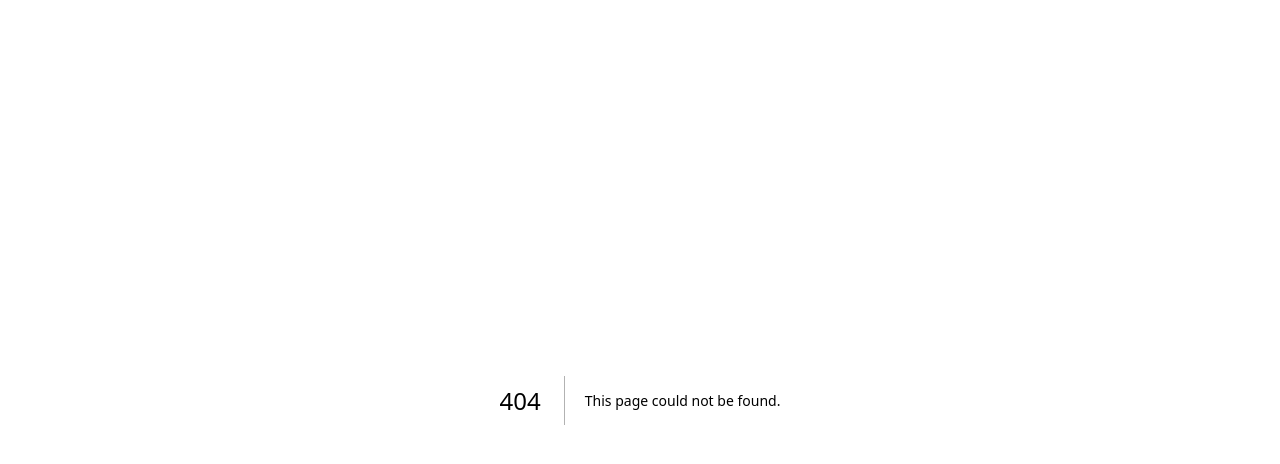
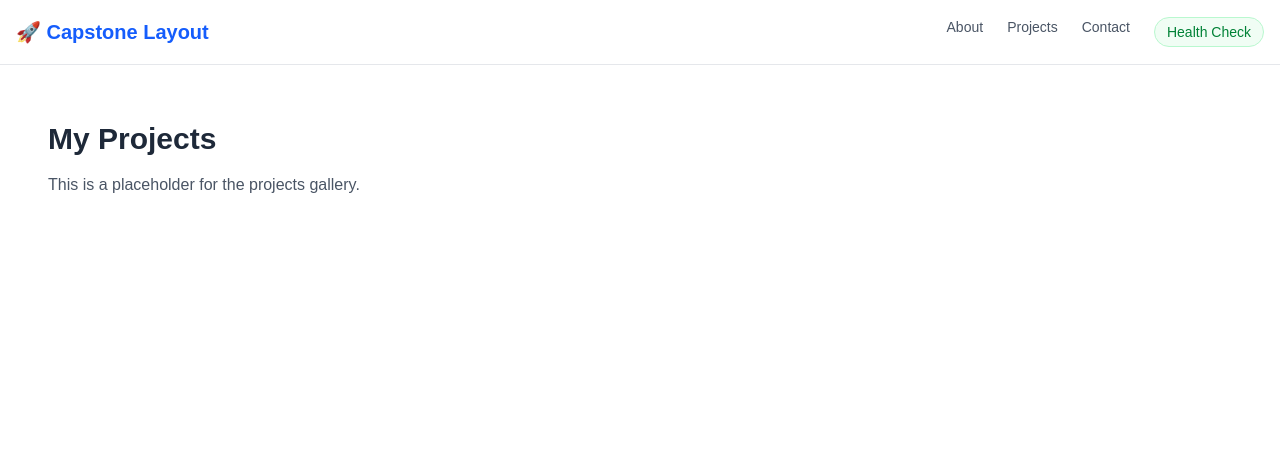
Before and after one commit to Ushbah03/my-capstone-skeleton, a Next.js app: page /projects in a window 1280 px wide. Before the commit this address had no page. Shown: the top 464 px of the page. Built offline with nearby package versions, Linux system fonts and the light colour scheme.

Commit message:
Add capstone layout, navigation, and health page

```diff
--- /dev/null
+++ b/app/about/page.tsx
@@ -0,0 +1,8 @@
+export default function AboutPage() {
+  return (
+    <div className="p-8">
+      <h1 className="text-3xl font-bold text-gray-800">About Me</h1>
+      <p className="mt-4 text-gray-600">This is a placeholder for the about section.</p>
+    </div>
+  );
+}
--- /dev/null
+++ b/app/contact/page.tsx
@@ -0,0 +1,8 @@
+export default function ContactPage() {
+  return (
+    <div className="p-8">
+      <h1 className="text-3xl font-bold text-gray-800">Contact</h1>
+      <p className="mt-4 text-gray-600">This is a placeholder for the contact form.</p>
+    </div>
+  );
+}
--- /dev/null
+++ b/app/health/page.tsx
@@ -0,0 +1,22 @@
+export default async function HealthPage() {
+  const res = await fetch("https://jsonplaceholder.typicode.com/users?_limit=3", {
+    cache: "no-store",
+  });
+
+  if (!res.ok) throw new Error("Failed to fetch data");
+  const users = await res.json();
+
+  return (
+    <div className="p-8">
+      <h1 className="text-3xl font-bold text-green-600 mb-4">🏥 System Status: Operational</h1>
+      <div className="space-y-4">
+        {users.map((user: any) => (
+          <div key={user.id} className="p-4 border border-gray-200 rounded bg-white shadow-sm">
+            <h2 className="font-semibold text-gray-800">{user.name}</h2>
+            <p className="text-sm text-gray-500">{user.email}</p>
+          </div>
+        ))}
+      </div>
+    </div>
+  );
+}
--- a/app/layout.tsx
+++ b/app/layout.tsx
@@ -1,20 +1,10 @@
 import type { Metadata } from "next";
-import { Geist, Geist_Mono } from "next/font/google";
+import Link from "next/link";
 import "./globals.css";
 
-const geistSans = Geist({
-  variable: "--font-geist-sans",
-  subsets: ["latin"],
-});
-
-const geistMono = Geist_Mono({
-  variable: "--font-geist-mono",
-  subsets: ["latin"],
-});
-
 export const metadata: Metadata = {
-  title: "Create Next App",
-  description: "Generated by create next app",
+  title: "My Portfolio Capstone",
+  description: "Built with Next.js and Tailwind",
 };
 
 export default function RootLayout({
@@ -23,11 +13,36 @@ export default function RootLayout({
   children: React.ReactNode;
 }>) {
   return (
-    <html
-      lang="en"
-      className={`${geistSans.variable} ${geistMono.variable} h-full antialiased`}
-    >
-      <body className="min-h-full flex flex-col">{children}</body>
+    <html lang="en">
+      <body className="min-h-screen flex flex-col bg-gray-50 antialiased">
+        {/* Navigation Navbar */}
+        <header className="bg-white border-b border-gray-200 sticky top-0 z-50">
+          <nav className="max-w-7xl mx-auto px-4 h-16 flex items-center justify-between">
+            <Link href="/" className="font-bold text-xl text-blue-600">
+              🚀 Capstone Layout
+            </Link>
+            <div className="flex space-x-6">
+              <Link href="/about" className="text-sm font-medium text-gray-600 hover:text-blue-600">
+                About
+              </Link>
+              <Link href="/projects" className="text-sm font-medium text-gray-600 hover:text-blue-600">
+                Projects
+              </Link>
+              <Link href="/contact" className="text-sm font-medium text-gray-600 hover:text-blue-600">
+                Contact
+              </Link>
+              <Link href="/health" className="text-sm font-medium px-3 py-1 bg-green-50 text-green-700 rounded-full border border-green-200">
+                Health Check
+              </Link>
+            </div>
+          </nav>
+        </header>
+
+        {/* Dynamic Page Content */}
+        <main className="flex-1 max-w-7xl w-full mx-auto px-4 py-6">
+          {children}
+        </main>
+      </body>
     </html>
   );
 }
--- /dev/null
+++ b/app/projects/page.tsx
@@ -0,0 +1,8 @@
+export default function ProjectsPage() {
+  return (
+    <div className="p-8">
+      <h1 className="text-3xl font-bold text-gray-800">My Projects</h1>
+      <p className="mt-4 text-gray-600">This is a placeholder for the projects gallery.</p>
+    </div>
+  );
+}
```
